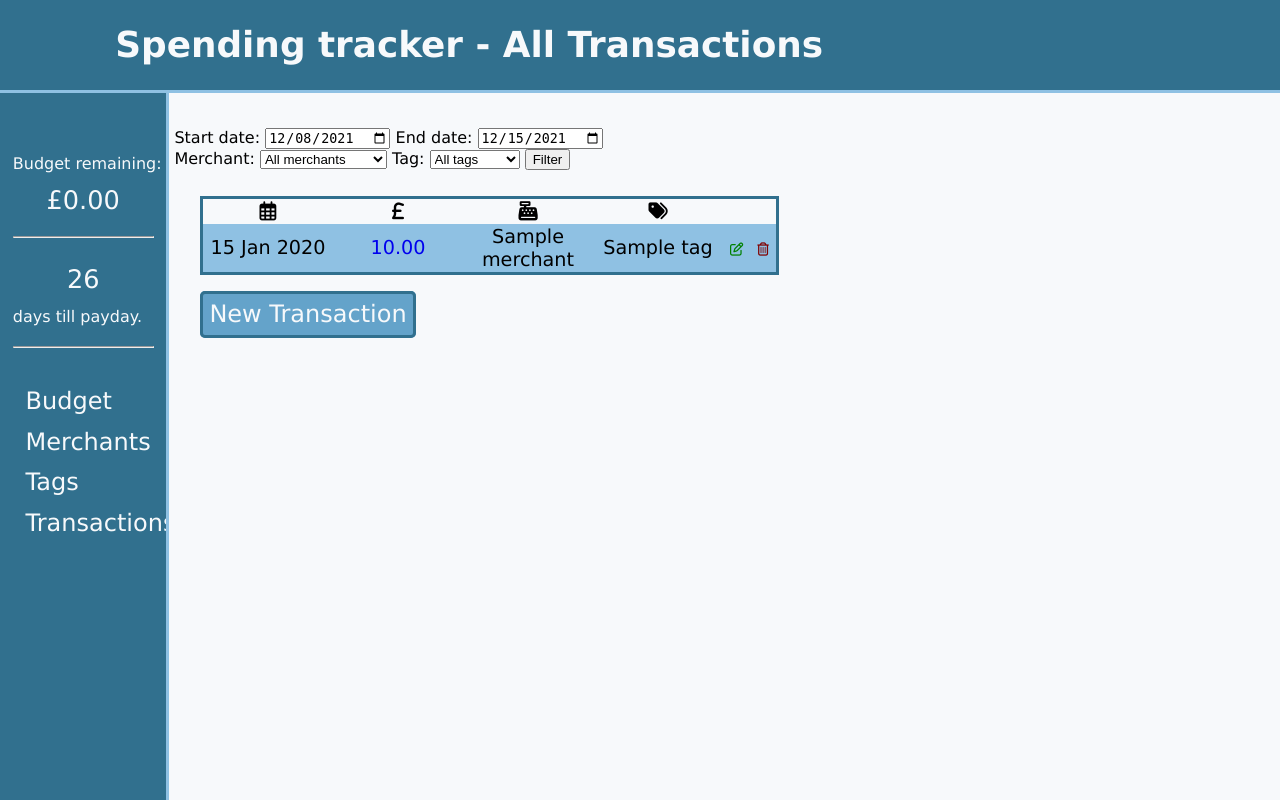
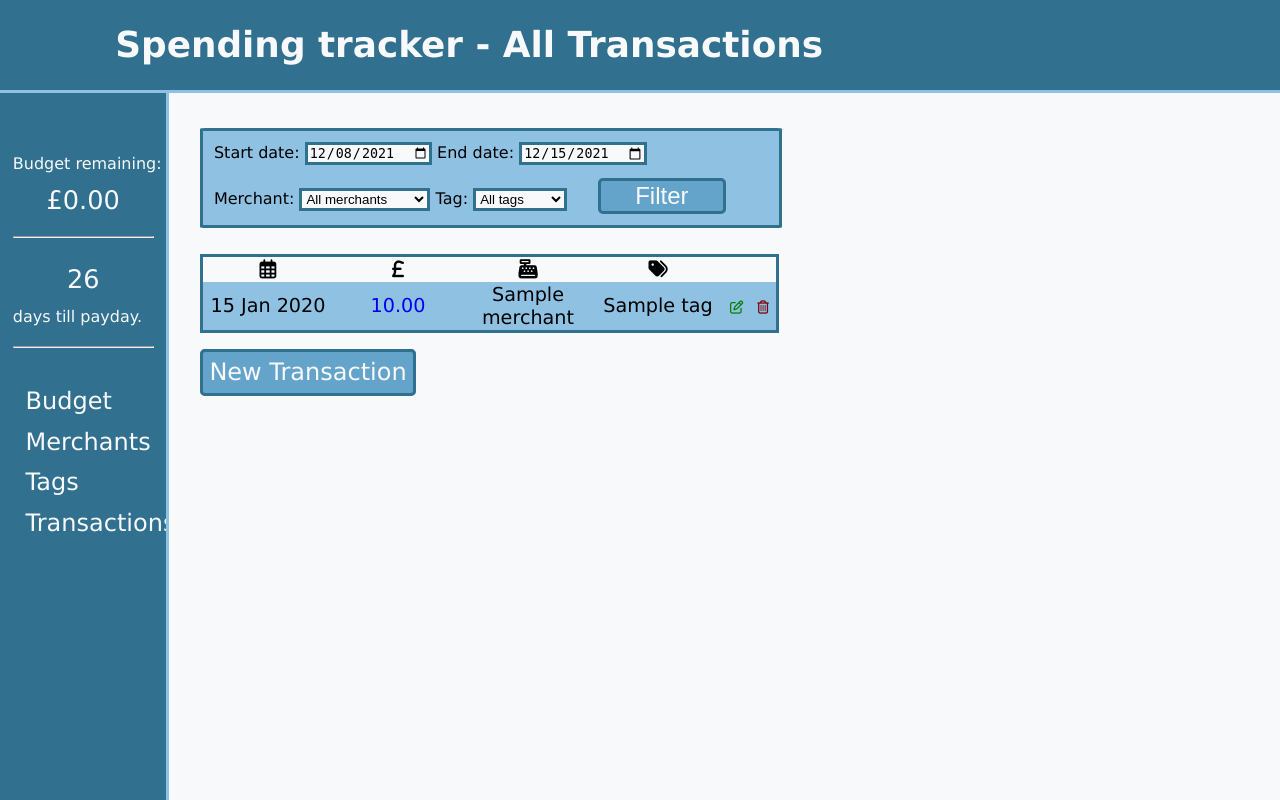
Before and after one commit to Andrew-Lindsay42/Spending-Tracker, a Flask app: page /transactions in a window 1280 px wide. Run offline with Flask 2, Linux system fonts and the light colour scheme; a database or web service that is not in the repository returns one stand-in record (values such as "Sample title"); some libraries are stand-ins or nearby versions.

Commit message:
Filter form looks nicer

```diff
--- a/static/style.css
+++ b/static/style.css
@@ -421,4 +421,40 @@ background-color: var(--white);
     color: var(--white);
     font-size: 3vh;
 }
+
+
+.filter_form {
+    background-color: var(--lightblue);
+    border: solid var(--darkblue);
+    border-radius: 1%;
+    padding: 1%;
+    margin-left: 2vw;
+    width: 43.25vw;
+}
+.filter_form input {
+    background-color: var(--white);
+    border: solid var(--darkblue);
+    color: black;
+}
+
+.filter_form select {
+    background-color: var(--white);
+    border: solid var(--darkblue);
+    color: black;
+}
+.filter_form label{
+    text-align: left;
+}
+.filter_form button{
+    background-color: var(--midblue);
+    border: solid var(--darkblue);
+    border-radius: 5px;
+    height: auto;
+    margin-top: 1vw;
+    margin-left: 2vw;
+    width: 10vw;
+    text-align: center;
+    color: var(--white);
+    font-size: 3vh;
+}
 /* ------------------------- */
```
